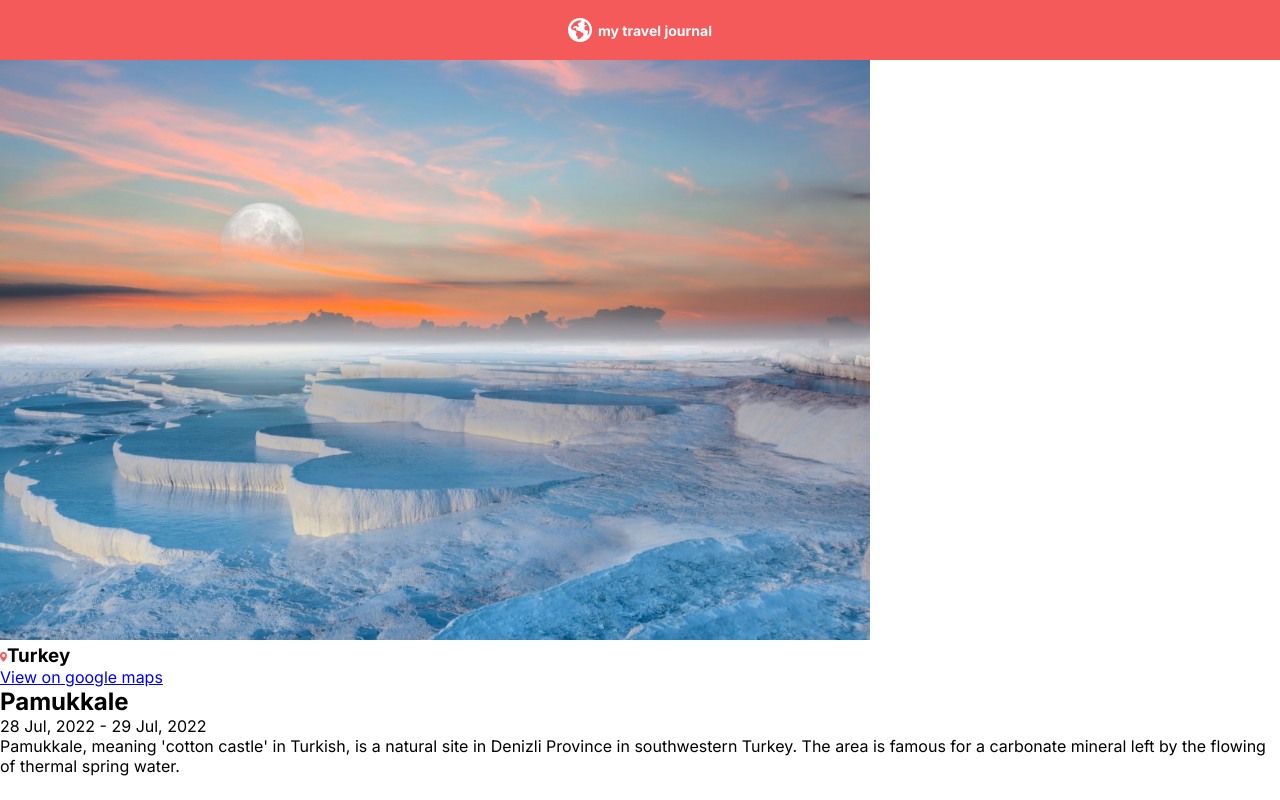
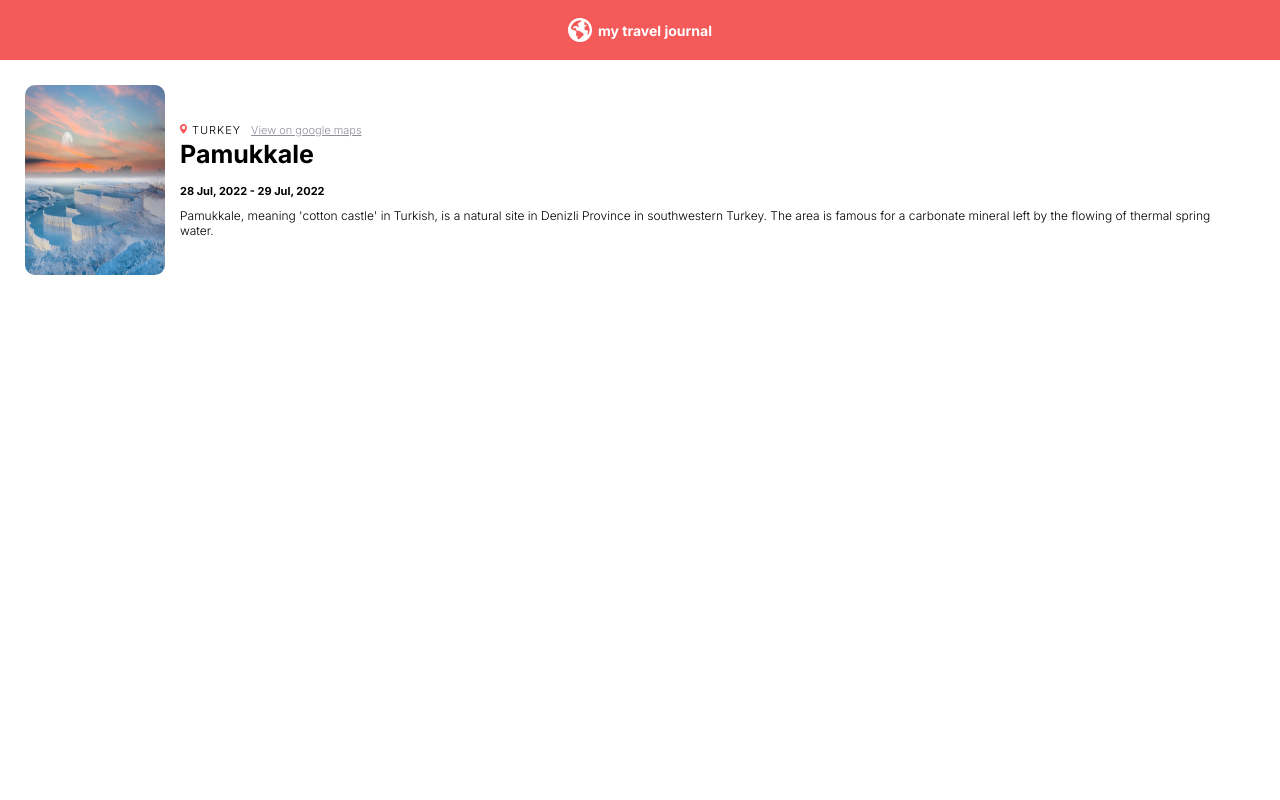
Before and after one commit to jacobdev03/travel-journal, a React (Vite) app: page / in a window 1280 px wide. Built offline with nearby package versions, Linux system fonts and the light colour scheme.

Commit message:
card styling

```diff
--- a/src/index.css
+++ b/src/index.css
@@ -38,3 +38,65 @@ nav img {
   height: 24px;
   width: 24px;
 }
+
+section {
+  padding: 25px;
+}
+
+.card {
+  display: flex;
+}
+
+.card--image {
+  border-radius: 10px;
+  width: 140px;
+  height: 190px;
+}
+
+.card--gps {
+  margin-right: 5px;
+}
+
+.card--title {
+  font-size: 25px;
+  font-weight: 700;
+  margin: 2px 0 15px 0;
+}
+
+.card--location {
+  display: flex;
+  align-items: center;
+  gap: 10px;
+}
+
+.card--maps {
+  font-weight: 300;
+
+  font-size: 11px;
+  color: #918e9b;
+}
+
+.card--about {
+  font-size: 12px;
+  font-weight: 300;
+  margin-top: 10px;
+}
+
+.card--dates {
+  font-size: 11px;
+  font-weight: 700;
+}
+
+.card--country {
+  letter-spacing: 1px;
+  font-size: 11px;
+  text-transform: uppercase;
+  font-weight: 300;
+}
+
+.card--description {
+  padding: 0 15px;
+  display: flex;
+  flex-direction: column;
+  justify-content: center;
+}
```
